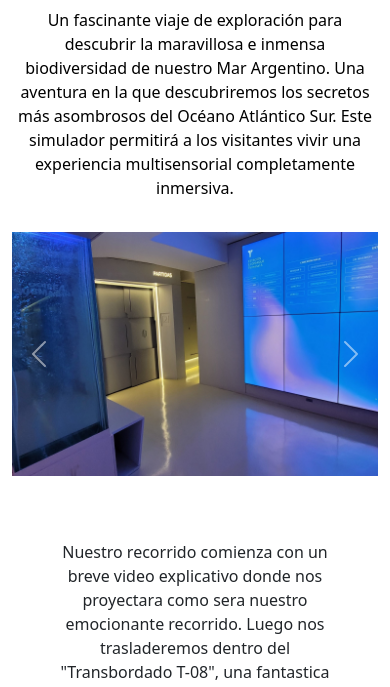
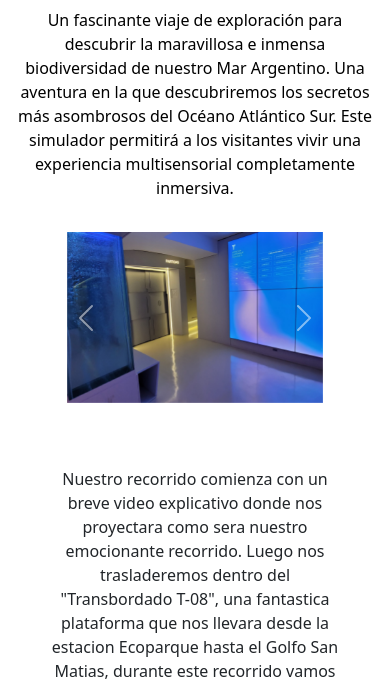
Before and after one commit to PedroBenites9/estacionOceanica-pedroBenites, a website: page pages/submarino.html in a window 390 px wide. Shown: the part 156-843 px from the top of the page. Drawn offline with nearby package versions, Linux system fonts and the light colour scheme.

Commit message:
Se corrigio errores de responsive para la pagina de odisea

```diff
--- a/scss/pages/_od.scss
+++ b/scss/pages/_od.scss
@@ -1,7 +1,7 @@
 $breakpoints:(
     sm: 540px,
     md: 768px,
-    lg: 1024px
+    lg: 1080px
 );
 
 /*Mixin*/
@@ -37,6 +37,7 @@ $breakpoints:(
         @include prop-flex( row, wrap ,center ,center, 5rem);
         @include media-down(sm){
             @include prop-flex( column, wrap ,center ,center, 3rem);
+
         }
         @include media-down(md){
             @include prop-flex( column, wrap ,center ,center, 2rem);
@@ -45,6 +46,10 @@ $breakpoints:(
             @include prop-flex( column, wrap ,center ,center, 4rem);
             iframe{
                 width: auto;
+            }
+            .carousel{
+                width: 70%;
+                margin: 0 auto;
             }
         }
         margin:2rem 0 2rem 0;
```
Also changed, not shown: pages/submarino.html (+1 -1 lines), css/stlye.css.
